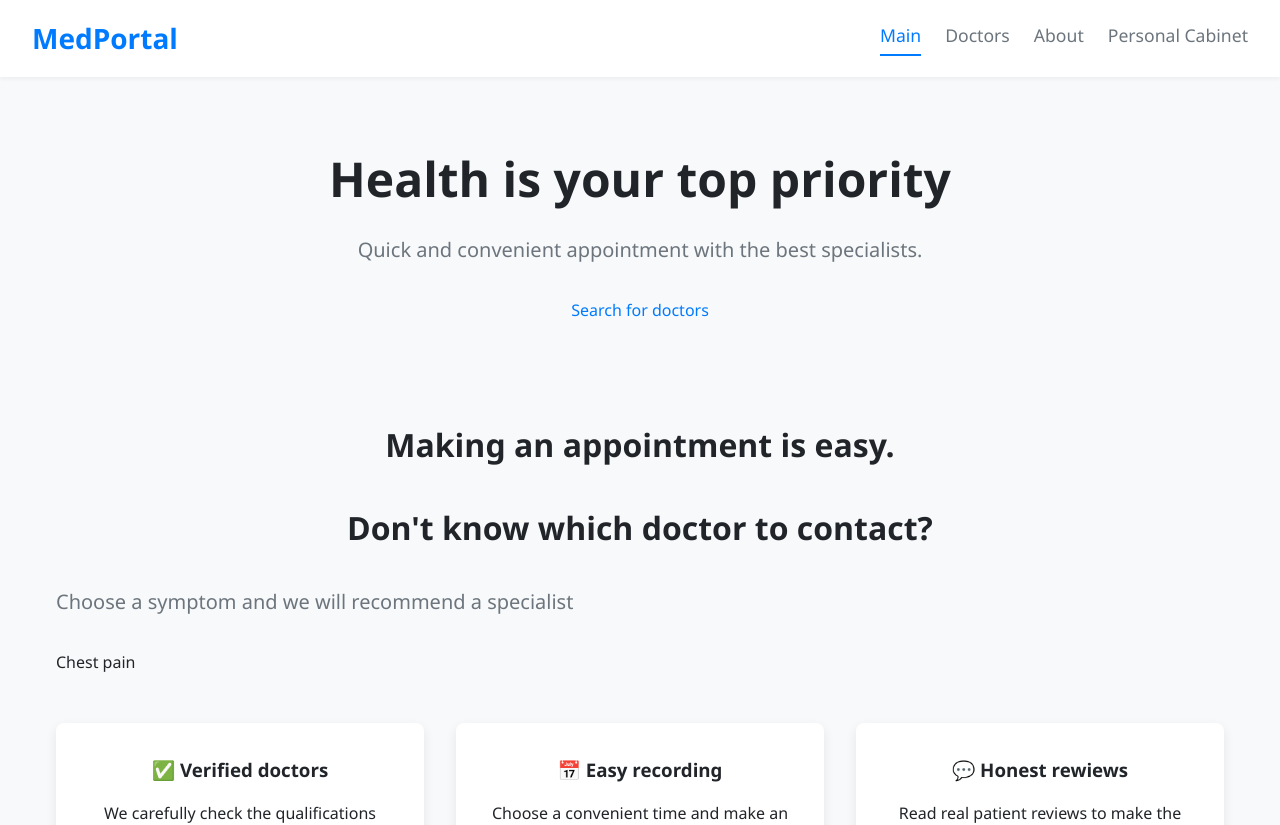
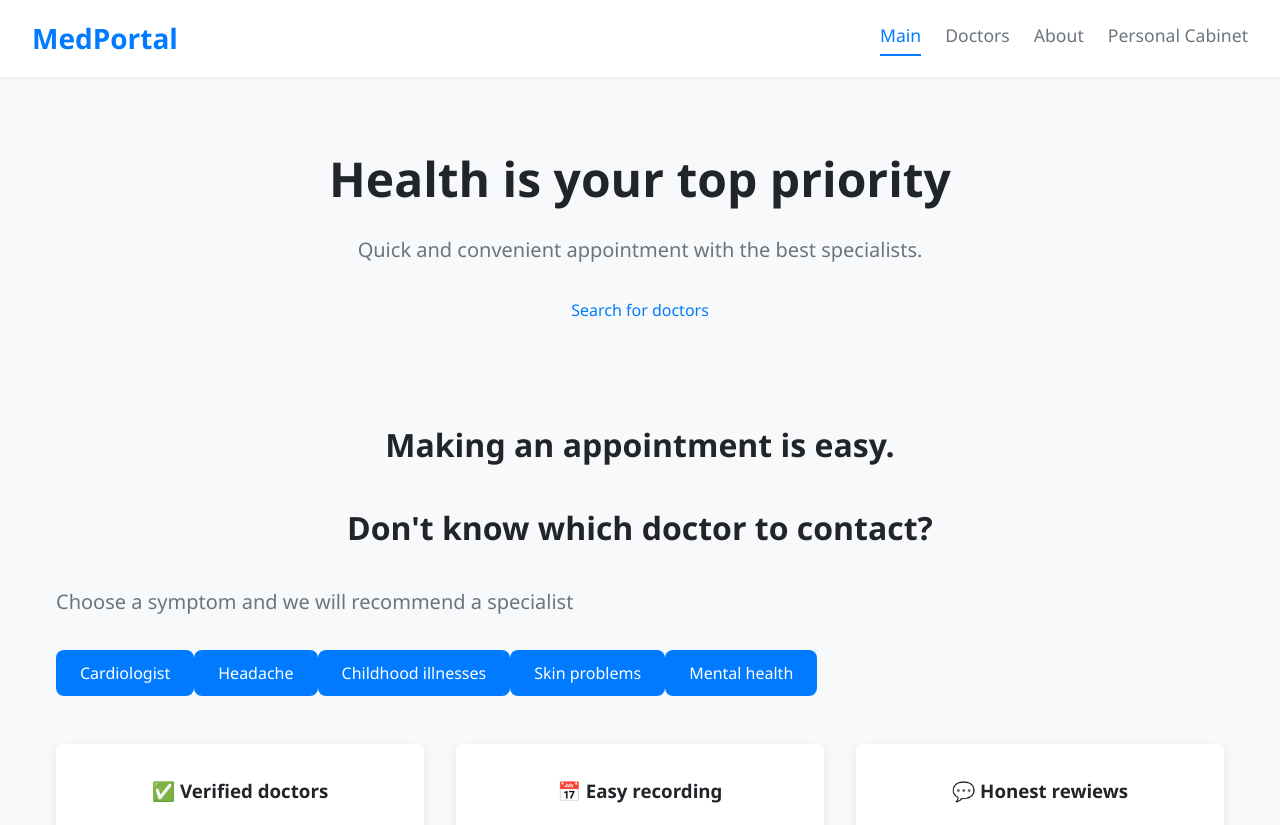
Before and after one commit to Cauteros974/medical-portal, a React (Vite) app: page / in a window 1280 px wide. Shown: the top 825 px of the page. Built offline with nearby package versions, Linux system fonts and the light colour scheme.

Commit message:
Update HomePage.jsx

```diff
--- a/src/pages/HomePage.jsx
+++ b/src/pages/HomePage.jsx
@@ -44,7 +44,12 @@ const HomePage = () => {
                 <h2 className="section-title">Don't know which doctor to contact?</h2>
                 <p className="hero-subtitle">Choose a symptom and we will recommend a specialist</p>
                 <div className="symptom-tags">
-                    <buton onClick = {() => handleSymptomSearch('Cardiologist')}>Chest pain</buton>
+                    <button onClick={() => handleSymptomSearch('Cardiologist')}>Cardiologist</button>
+                    <button onClick={() => handleSymptomSearch('Neurologist')}>Headache</button>
+                    <button onClick={() => handleSymptomSearch('Pediatrician')}>Childhood illnesses</button>
+                    <button onClick={() => handleSymptomSearch('Dermatologist')}>Skin problems</button>
+                    <button onClick={() => handleSymptomSearch('Therapist')}>Mental health</button>
+
                 </div>
             </section>
 
```
